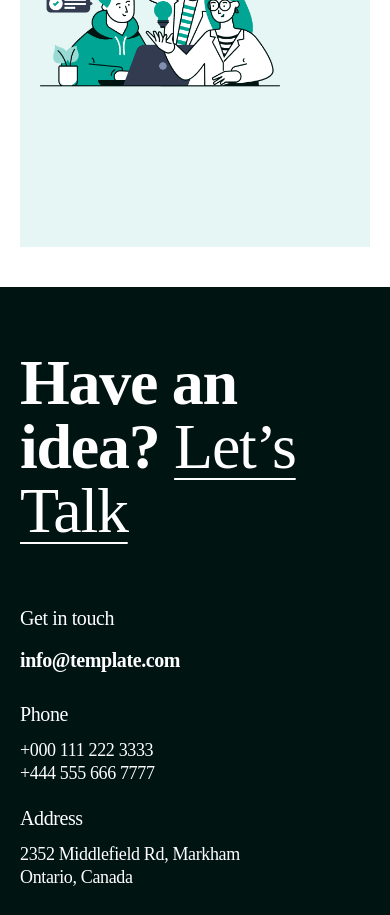
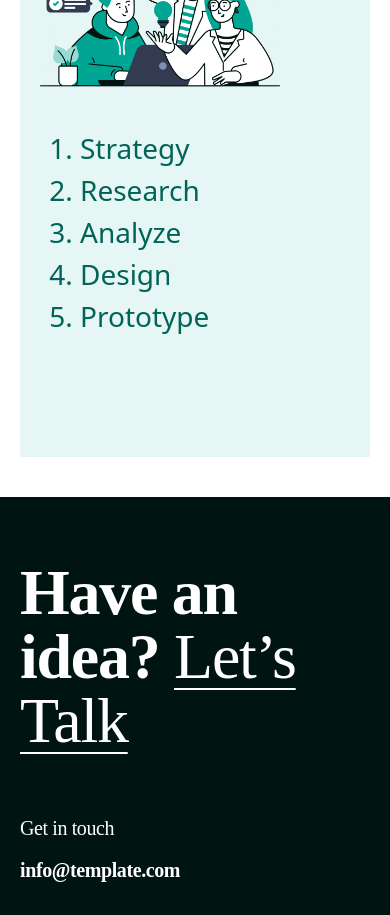
Before and after one commit to Sorel-Haller/duo, a Vue app: page /service in a window 390 px wide. Shown: the part 4160-5075 px from the top of the page. Built offline with nearby package versions, Linux system fonts and the light colour scheme.

Commit message:
Added UX design Process List plus styled it + responsive

```diff
--- a/src/components/designProcessService.vue
+++ b/src/components/designProcessService.vue
@@ -24,7 +24,13 @@
                             </div>
                         </div>
                         <!-- list -->
-                        <div></div>
+                        <ol class="list-decimal text-[#006458] sm:text-[36px] text-[28px] font-outfit font-medium pl-[40px]">
+                            <li>Strategy</li>
+                            <li>Research</li>
+                            <li>Analyze</li>
+                            <li>Design</li>
+                            <li>Prototype</li>
+                        </ol>
                     </div>
                     <!-- UX design Process List -->
                     <div class="flex flex-col gap-[60px]">
```
